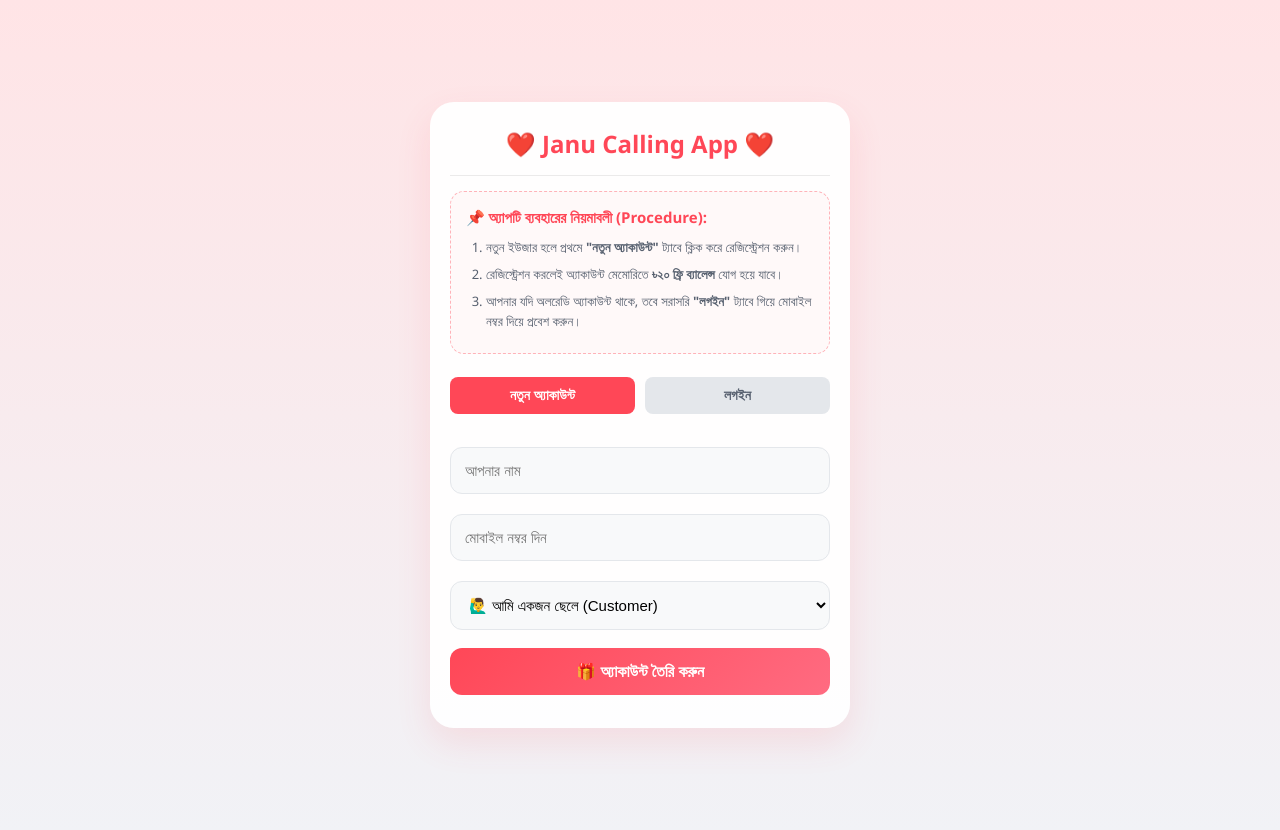
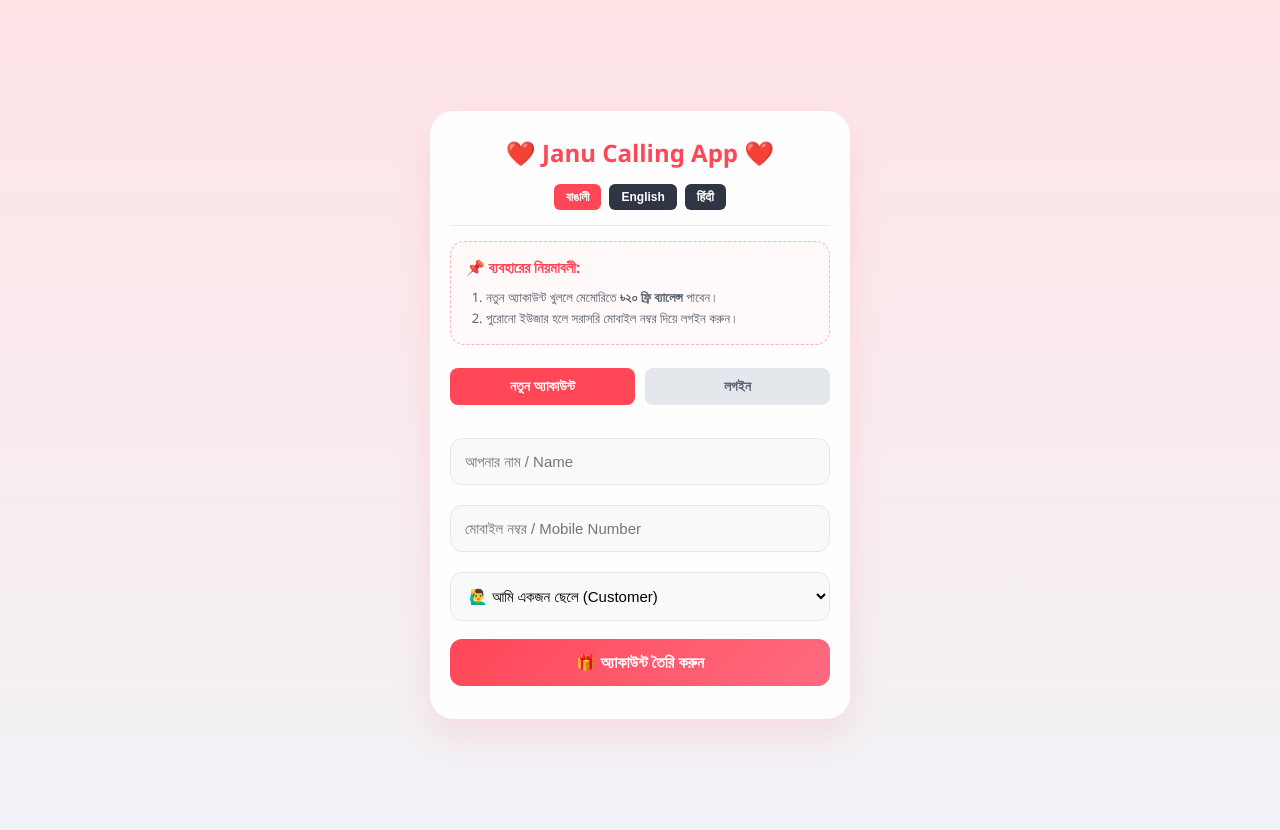
Before and after one commit to ssshalder123-hue/janucalling, a Flask app: page / in a window 1280 px wide. Run offline with Flask 3, Linux system fonts and the light colour scheme.

Commit message:
Update index.html

```diff
--- a/templates/index.html
+++ b/templates/index.html
@@ -22,10 +22,11 @@
         .container {
             max-width: 420px; width: 100%; background: rgba(255, 255, 255, 0.96);
             padding: 25px 20px; border-radius: 24px; box-shadow: 0px 15px 35px rgba(255, 71, 87, 0.12); box-sizing: border-box;
+            position: relative; overflow: hidden;
         }
 
         h2 { color: var(--primary); margin: 0 0 15px 0; font-size: 24px; text-align: center; }
-        h3 { color: var(--dark); font-size: 18px; margin-top: 5px; }
+        h3 { color: var(--dark); font-size: 18px; margin-top: 5px; text-align: center; }
         hr { border: 0; height: 1px; background: rgba(0,0,0,0.08); margin: 15px 0; }
 
         input, select {
@@ -52,13 +54,17 @@
         .tab-btn { background: #e4e7eb; color: #57606f; padding: 10px; font-size: 14px; border-radius: 8px; width: 50%; }
         .tab-btn.active { background: var(--primary); color: white; }
 
+        /* ভাষা নির্বাচন প্যানেল */
+        .lang-panel { display: flex; gap: 8px; justify-content: center; margin-bottom: 15px; }
+        .lang-btn { width: auto; padding: 6px 12px; font-size: 12px; background: #2f3542; border-radius: 6px; margin: 0; }
+        .lang-btn.active { background: var(--primary); }
+
         /* নিয়মাবলী গাইড বক্স */
         .procedure-box {
             background: #fff9f9; border: 1px dashed #ffb3b9; padding: 15px; border-radius: 14px; margin: 15px 0; text-align: left;
         }
         .procedure-box h4 { margin: 0 0 10px 0; color: var(--primary); font-size: 15px; display: flex; align-items: center; gap: 5px; }
         .step-list { margin: 0; padding-left: 20px; font-size: 13px; color: #57606f; line-height: 1.6; }
-        .step-list li { margin-bottom: 6px; }
 
         /* রিচার্জ প্ল্যান */
         .plan-board { margin-top: 20px; text-align: left; }
@@ -92,16 +94,20 @@
 
 <div class="container">
     <h2>❤️ Janu Calling App ❤️</h2>
+
+    <div class="lang-panel">
+        <button class="lang-btn active" id="lang-bn" onclick="changeLang('bn')">বাঙালী</button>
+        <button class="lang-btn" id="lang-en" onclick="changeLang('en')">English</button>
+        <button class="lang-btn" id="lang-hi" onclick="changeLang('hi')">हिंदी</button>
+    </div>
     <hr>
 
-    <!-- লগইন / রেজিস্ট্রেশন স্ক্রিন (ধাপসহ নিয়মাবলী) -->
     <div id="auth-section">
         <div class="procedure-box">
-            <h4>📌 অ্যাপটি ব্যবহারের নিয়মাবলী (Procedure):</h4>
-            <ol class="step-list">
-                <li>নতুন ইউজার হলে প্রথমে <b>"নতুন অ্যাকাউন্ট"</b> ট্যাবে ক্লিক করে রেজিস্ট্রেশন করুন।</li>
-                <li>রেজিস্ট্রেশন করলেই অ্যাকাউন্ট মেমোরিতে <b>৳২০ ফ্রি ব্যালেন্স</b> যোগ হয়ে যাবে।</li>
-                <li>আপনার যদি অলরেডি অ্যাকাউন্ট থাকে, তবে সরাসরি <b>"লগইন"</b> ট্যাবে গিয়ে মোবাইল নম্বর দিয়ে প্রবেশ করুন।</li>
+            <h4 id="guide-title">📌 ব্যবহারের নিয়মাবলী:</h4>
+            <ol class="step-list" id="guide-steps">
+                <li>নতুন অ্যাকাউন্ট খুললে মেমোরিতে <b>৳২০ ফ্রি ব্যালেন্স</b> পাবেন।</li>
+                <li>পুরোনো ইউজার হলে সরাসরি মোবাইল নম্বর দিয়ে লগইন করুন।</li>
             </ol>
         </div>
 
@@ -111,94 +117,120 @@
         </div>
 
         <div id="reg-form">
-            <input type="text" id="reg-name" placeholder="আপনার নাম">
-            <input type="number" id="reg-phone" placeholder="মোবাইল নম্বর দিন">
+            <input type="text" id="reg-name" placeholder="আপনার নাম / Name">
+            <input type="number" id="reg-phone" placeholder="মোবাইল নম্বর / Mobile Number">
             <select id="reg-gender">
                 <option value="male">🙋‍♂️ আমি একজন ছেলে (Customer)</option>
                 <option value="female">🙋‍♀️ আমি একজন মেয়ে (Hosting)</option>
             </select>
-            <button class="btn-primary" onclick="handleRegister()">🎁 অ্যাকাউন্ট তৈরি করুন</button>
+            <button class="btn-primary" id="reg-submit-btn" onclick="handleRegister()">🎁 অ্যাকাউন্ট তৈরি করুন</button>
         </div>
 
         <div id="login-form" class="hidden">
-            <input type="number" id="login-phone" placeholder="আপনার মোবাইল নম্বর দিন">
-            <button class="btn-login" onclick="handleLogin()">🔓 প্রবেশ করুন</button>
+            <input type="number" id="login-phone" placeholder="আপনার মোবাইল নম্বর">
+            <button class="btn-login" id="login-submit-btn" onclick="handleLogin()">🔓 প্রবেশ করুন</button>
         </div>
     </div>
 
-    <!-- কাস্টমার (ছেলেদের) ড্যাশবোর্ড সেকশন -->
-    <div id="boy-dashboard" class="hidden">
-        <h3>👋 স্বাগতম কাস্টমার, <span id="boy-name-display" style="color: var(--primary);"></span></h3>
+    <div id="call-box" class="call-card hidden">
+        <div class="avatar">❤️</div>
+        <h3 id="call-person-name" style="color: white; margin: 5px 0;">Connecting...</h3>
+        <div class="call-state" id="call-status-label">Calling...</div>
 
-        <div class="status-box">
-            💰 আপনার ব্যালেন্স: ৳<span id="balance-display">0</span> (খরচ: ৳২ / মিনিট)
+        <div id="incoming-actions" class="incoming-buttons hidden">
+            <button class="btn-online" style="padding: 10px;" id="lbl-accept" onclick="acceptIncomingCall()">🟢 রিসিভ করুন</button>
+            <button class="btn-decline" style="padding: 10px;" id="lbl-decline" onclick="hangUpCall()">🛑 কেটে দিন</button>
         </div>
 
-        <div class="procedure-box" style="background: #f4fbf7; border-color: #bbf3d6;">
-            <h4 style="color: #2ed573;">📞 কল করার নিয়মাবলী:</h4>
-            <ol class="step-list" style="color: #2f3542;">
-                <li>নিচের <b>"এখনই ইন-অ্যাপ কল করুন"</b> বাটনে ক্লিক করুন।</li>
-                <li>মেমোরি সিস্টেম নিজে থেকেই অনলাইন থাকা হোস্টিং মেয়েকে খুঁজে বের করবে।</li>
-                <li>মেয়ের ফোনে রিং বাজবে। মেয়ে রিসিভ করার পর থেকে প্রতি মিনিটে ৳২ করে কাটবে।</li>
-            </ol>
+        <div id="active-actions">
+            <button class="btn-decline" style="padding: 12px;" id="lbl-end" onclick="hangUpCall()">🛑 কল শেষ করুন</button>
         </div>
+    </div>
 
-        <button class="btn-online" onclick="startInAppCall()">📞 এখনই ইন-অ্যাপ কল করুন</button>
+    <div id="boy-dashboard" class="hidden">
+        <h3>👋 <span id="lbl-welcome-boy">স্বাগতম কাস্টমার</span>, <span id="boy-name-display" style="color: var(--primary);"></span></h3>
+        <div class="status-box" id="boy-balance-box">💰 আপনার ব্যালেন্স: ৳<span id="balance-display">0</span> (খরচ: ৳২ / মিনিট)</div>
+
+        <button class="btn-online" id="lbl-call-btn" onclick="startInAppCall()">📞 এখনই ইন-অ্যাপ কল করুন</button>
 
         <div class="plan-board">
-            <h4 style="margin: 0 0 10px 0;">💳 রিচার্জ প্ল্যান বোর্ড:</h4>
+            <h4 id="lbl-plan-title">💳 রিচার্জ প্ল্যান বোর্ড:</h4>
             <div class="plan-card"><div><b>৳১০ প্ল্যান</b><p style="margin:2px 0 0 0;font-size:11px;">৫ মিনিট টকটাইম</p></div><button class="btn-buy" onclick="payUPI(10)">৳১০</button></div>
             <div class="plan-card"><div><b>৳২০ প্ল্যান</b><p style="margin:2px 0 0 0;font-size:11px;">১০ মিনিট টকটাইম</p></div><button class="btn-buy" onclick="payUPI(20)">৳২০</button></div>
         </div>
     </div>
 
-    <!-- মেয়েদের (হোস্টিং) ড্যাশবোর্ড সেকশন -->
     <div id="girl-dashboard" class="hidden">
-        <h3>👋 স্বাগতম হোস্টিং, <span id="girl-name-display" style="color: var(--primary);"></span></h3>
-
-        <div class="procedure-box" style="background: #fdfaf4; border-color: #f7e1b5;">
-            <h4 style="color: #f39c12;">🟢 হোস্ٹنگ কাজের নিয়মাবলী:</h4>
-            <ol class="step-list">
-                <li>কল পাওয়ার জন্য অবশ্যই <b>"আমি অনলাইন"</b> বাটনে ক্লিক করে রাখুন।</li>
-                <li>কাস্টমার কল দিলে আপনার স্ক্রিনে ফুল-跨ন রিংটোনসহ পপ-আপ আসবে।</li>
-                <li><b>"রিসিভ করুন"</b> বাটনে চাপ দিয়ে কথা বলা শুরু করুন।</li>
-            </ol>
-        </div>
-
-        <p>আপনার অনলাইন স্ট্যাটাস সেট করুন:</p>
-        <button class="btn-online" onclick="updateStatus('available')">🟢 আমি অনলাইন (কল আসবে)</button>
-        <button class="btn-offline" onclick="updateStatus('offline')">⚫ আমি অফলাইন</button>
-        <div id="girl-status-text" style="margin-top: 15px; font-weight:bold;"></div>
+        <h3>👋 <span id="lbl-welcome-girl">স্বাগতম হোস্ティング</span>, <span id="girl-name-display" style="color: var(--primary);"></span></h3>
+        <p id="lbl-girl-p">অনলাইন থাকলে আপনার ফোনে লাইভ কলিং রিং বাজবে:</p>
+        <button class="btn-online" id="lbl-go-online" onclick="updateStatus('available')">🟢 আমি অনলাইন</button>
+        <button class="btn-offline" id="lbl-go-offline" onclick="updateStatus('offline')">⚫ আমি অফলাইন</button>
+        <div id="girl-status-text" style="margin-top: 15px; font-weight:bold; text-align: center;"></div>
     </div>
 </div>
 
-<!-- ইন-অ্যাপ কলিং ফুল স্ক্রিন ইন্টারফেস -->
-<div id="call-screen" class="calling-overlay hidden">
-    <div class="avatar">❤️</div>
-    <h2 id="call-person-name" style="color: white; margin-top: 20px;">Connecting...</h2>
-    <div class="call-state" id="call-status-label">Calling...</div>
-
-    <div id="incoming-actions" class="incoming-buttons hidden">
-        <button class="btn-accept" onclick="acceptIncomingCall()">🟢 রিসিভ করুন</button>
-        <button class="btn-decline" onclick="hangUpCall()">🛑 কেটে দিন</button>
-    </div>
-
-    <div id="active-actions" style="width: 100%;">
-        <button class="btn-decline" style="border-radius: 50px; padding: 18px;" onclick="hangUpCall()">🛑 কল শেষ করুন</button>
-    </div>
-</div>
-
-<!-- ব্যাকগ্রাউন্ড অডিও রিংটোন -->
 <audio id="ringtone" src="https://assets.mixkit.co/active_storage/sfx/1360/1360-84.wav" loop preload="auto"></audio>
 
 <script>
-    let myPhone = "";
-    let myGender = "";
-    let currentRoomId = "";
-    let callTimerInterval;
-    let checkIncomingInterval;
-    let balanceInterval;
-    let seconds = 0;
+    let myPhone = ""; let myGender = ""; let currentRoomId = "";
+    let callTimerInterval; let checkIncomingInterval; let balanceInterval;
+    let seconds = 0; let currentLang = 'bn';
+
+    // লাইভ অডিও কানেকশনের জন্য WebRTC মেমোরি অবজেক্ট
+    let localStream; let peerConnection;
+    const rtcConfig = { iceServers: [{ urls: 'stun:stun.l.google.com:19302' }] };
+
+    // ৩টি ভাষার ডিকশনারি ডেটাবেস
+    const languages = {
+        bn: {
+            guideTitle: "📌 ব্যবহারের নিয়মাবলী:",
+            steps: ["নতুন অ্যাকাউন্ট খুললে মেমোরিতে <b>৳২০ ফ্রি ব্যালেন্স</b> পাবেন।", "পুরোনো ইউজার হলে সরাসরি মোবাইল নম্বর দিয়ে লগইন করুন।"],
+            regTab: "নতুন অ্যাকাউন্ট", loginTab: "লগইন", regBtn: "🎁 অ্যাকাউন্ট তৈরি করুন", loginBtn: "🔓 প্রবেশ করুন",
+            welcomeBoy: "স্বাগতম কাস্টমার", welcomeGirl: "স্বাগতম হোস্টিং", balanceText: "💰 আপনার ব্যালেন্স: ৳", costText: " (খরচ: ৳২ / মিনিট)",
+            callBtn: "📞 এখনই ইন-অ্যাপ কল করুন", planTitle: "💳 রিচার্জ প্ল্যান বোর্ড:", girlP: "অনলাইন থাকলে আপনার ফোনে লাইভ কলিং রিং বাজবে:",
+            goOnline: "🟢 আমি অনলাইন", goOffline: "⚫ আমি অফলাইন", accept: "🟢 রিসিভ করুন", decline: "🛑 কেটে দিন", end: "🛑 কল শেষ করুন"
+        },
+        en: {
+            guideTitle: "📌 Procedure Guide:",
+            steps: ["New accounts get <b>₹20 FREE balance</b> automatically.", "Existing users can login directly using their mobile number."],
+            regTab: "New Account", loginTab: "Login", regBtn: "🎁 Create Account", loginBtn: "🔓 Enter Dashboard",
+            welcomeBoy: "Welcome Customer", welcomeGirl: "Welcome Hosting", balanceText: "💰 Balance: ₹", costText: " (Charge: ₹2 / Min)",
+            callBtn: "📞 Call In-App Now", planTitle: "💳 Recharge Plan Board:", girlP: "Stay online to receive live incoming audio calls:",
+            goOnline: "🟢 Go Online", goOffline: "⚫ Go Offline", accept: "🟢 Accept Call", decline: "🛑 Decline", end: "🛑 End Call"
+        },
+        hi: {
+            guideTitle: "📌 उपयोग करने के नियम:",
+            steps: ["नया अकाउंट बनाने पर मेमोेरी में <b>₹20 फ्री बैलेंस</b> मिलेगा।", "पुराने यूजर सीधे मोबाइल नंबर डालकर लॉगिन करें।"],
+            regTab: "नया अकाउंट", loginTab: "लॉगिन", regBtn: "🎁 अकाउंट बनाएं", loginBtn: "🔓 प्रवेश करें",
+            welcomeBoy: "स्वागत है कस्टमर", welcomeGirl: "स्वागत है होस्टिंग", balanceText: "💰 आपका बैलेंस: ₹", costText: " (शुल्क: ₹2 / मिनट)",
+            callBtn: "📞 अभी इन-ऐप कॉल करें", planTitle: "💳 रिचार्ज प्लान बोर्ड:", girlP: "कॉल प्राप्त करने के लिए ऑनलाइन बने रहें:",
+            goOnline: "🟢 ऑनलाइन जाएँ", goOffline: "⚫ ऑफलाइन जाएँ", accept: "🟢 कॉल उठाएं", decline: "🛑 काट दें", end: "🛑 कॉल समाप्त"
+        }
+    };
+
+    function changeLang(lang) {
+        currentLang = lang;
+        document.querySelectorAll('.lang-btn').forEach(b => b.classList.remove('active'));
+        document.getElementById(`lang-${lang}`).classList.add('active');
+
+        const data = languages[lang];
+        document.getElementById('guide-title').innerText = data.guideTitle;
+        document.getElementById('guide-steps').innerHTML = data.steps.map(s => `<li>${s}</li>`).join('');
+        document.getElementById('tab-reg-btn').innerText = data.regTab;
+        document.getElementById('tab-login-btn').innerText = data.loginTab;
+        document.getElementById('reg-submit-btn').innerText = data.regBtn;
+        document.getElementById('login-submit-btn').innerText = data.loginBtn;
+        document.getElementById('lbl-welcome-boy').innerText = data.welcomeBoy;
+        document.getElementById('lbl-welcome-girl').innerText = data.welcomeGirl;
+        document.getElementById('lbl-call-btn').innerText = data.callBtn;
+        document.getElementById('lbl-plan-title').innerText = data.planTitle;
+        document.getElementById('lbl-girl-p').innerText = data.girlP;
+        document.getElementById('lbl-go-online').innerText = data.goOnline;
+        document.getElementById('lbl-go-offline').innerText = data.goOffline;
+        document.getElementById('lbl-accept').innerText = data.accept;
+        document.getElementById('lbl-decline').innerText = data.decline;
+        document.getElementById('lbl-end').innerText = data.end;
+    }
 
     function switchTab(type) {
         if(type === 'reg') {
@@ -218,7 +250,7 @@
         const name = document.getElementById('reg-name').value;
         const phone = document.getElementById('reg-phone').value;
         const gender = document.getElementById('reg-gender').value;
-        if(!name || !phone) return alert("সব ঘর পূরণ করুন!");
+        if(!name || !phone) return alert("Fill all inputs!");
 
         const response = await fetch('/register', {
             method: 'POST',
@@ -262,11 +294,28 @@
             headers: { 'Content-Type': 'application/json' },
             body: JSON.stringify({ phone: myPhone, status })
         });
-        document.getElementById('girl-status-text').innerHTML = "স্ট্যাটাস: " + (status === 'available' ? '<span style="color:#2ed573;">অনলাইন</span>' : '<span style="color:#747d8c;">অফলাইন</span>');
+        document.getElementById('girl-status-text').innerHTML = status === 'available' ? '<span style="color:#2ed573;">ONLINE</span>' : '<span style="color:#747d8c;">OFFLINE</span>';
     }
 
     function payUPI(amount) {
         window.location.href = `upi://pay?pa=halder.safikul2@ybl&pn=JanuCalling&am=${amount}&cu=INR&tn=Recharge_${myPhone}`;
+    }
+
+    // 🔊 মাইক্রোফোন এবং ভয়েস লাইভ করার ট্র্যাকিং ফাংশন
+    async function startAudioTransmission() {
+        try {
+            localStream = await navigator.mediaDevices.getUserMedia({ audio: true, video: false });
+            peerConnection = new RTCPeerConnection(rtcConfig);
+            localStream.getTracks().forEach(track => peerConnection.addTrack(track, localStream));
+
+            // রিমোট স্পিকার ভয়েস রিসিভার লুপ
+            peerConnection.ontrack = (event) => {
+                const remoteAudio = document.createElement('audio');
+                remoteAudio.srcObject = event.streams[0];
+                remoteAudio.autoplay = true;
+                document.body.appendChild(remoteAudio);
+            };
+        } catch (e) { console.log("Microphone access denied or error:", e); }
     }
 
     async function startInAppCall() {
@@ -282,9 +331,10 @@
             document.getElementById('call-person-name').innerText = data.girl_name;
             document.getElementById('call-status-label').innerText = "Ringing (ঘণ্টি বাজছে)...";
             document.getElementById('incoming-actions').classList.add('hidden');
-            document.getElementById('call-screen').classList.remove('hidden');
+            document.getElementById('call-box').classList.remove('hidden');
+            try { document.getElementById('ringtone').play(); } catch(e){}
 
-            try { document.getElementById('ringtone').play(); } catch(e) { console.log("Audio play delayed"); }
+            await startAudioTransmission(); // ছেলেদের ভয়েস ট্রান্সমিশন অন হলো
 
             let checkAccept = setInterval(async () => {
                 const checkRes = await fetch('/check_incoming', {
@@ -316,9 +364,9 @@
             if(data.incoming) {
                 currentRoomId = data.room_id;
                 document.getElementById('call-person-name').innerText = data.boy_name;
-                document.getElementById('call-status-label').innerText = "⚠️ ইনকামিং অ্যাপ কল...";
+                document.getElementById('call-status-label').innerText = "⚠️ Incoming Call...";
                 document.getElementById('incoming-actions').classList.remove('hidden');
-                document.getElementById('call-screen').classList.remove('hidden');
+                document.getElementById('call-box').classList.remove('hidden');
                 try { document.getElementById('ringtone').play(); } catch(e){}
             }
         }
@@ -326,6 +374,8 @@
 
     async function acceptIncomingCall() {
         try { document.getElementById('ringtone').pause(); } catch(e){}
+        await startAudioTransmission(); // মেয়েদের ভয়েস ট্রান্সমিশন অন হলো
+
         const response = await fetch('/accept_call', {
             method: 'POST',
             headers: { 'Content-Type': 'application/json' },
@@ -357,11 +407,10 @@
                     body: JSON.stringify({ boy_phone: myPhone, room_id: currentRoomId })
                 });
                 const data = await res.json();
-
                 if(data.status === "success") {
                     document.getElementById('balance-display').innerText = data.new_balance;
-                } else if(data.status === "low_balance" || data.status === "disconnected") {
-                    alert("ব্যালেন্স শেষ বা কল ডিসকানেক্ট হয়েছে!");
+                } else {
+                    alert("Low Balance! Call Disconnected.");
                     hangUpCall();
                 }
             }, 60000);
@@ -369,12 +418,12 @@
     }
 
     async function hangUpCall() {
-        try {
-            document.getElementById('ringtone').pause();
-            document.getElementById('ringtone').currentTime = 0;
-        } catch(e){}
-        clearInterval(callTimerInterval);
-        clearInterval(balanceInterval);
+        try { document.getElementById('ringtone').pause(); document.getElementById('ringtone').currentTime = 0; } catch(e){}
+        clearInterval(callTimerInterval); clearInterval(balanceInterval);
+
+        // মাইক্রোফোন অফ করার প্রসেস
+        if(localStream) { localStream.getTracks().forEach(track => track.stop()); }
+        if(peerConnection) { peerConnection.close(); }
 
         await fetch('/end_call', {
             method: 'POST',
@@ -382,8 +431,8 @@
             body: JSON.stringify({ room_id: currentRoomId })
         });
 
-        document.getElementById('call-screen').classList.add('hidden');
-        alert("কল শেষ হয়েছে।");
+        document.getElementById('call-box').classList.add('hidden');
+        alert("Call Ended.");
     }
 </script>
 </body>
```
Also changed, not shown: other parts of templates/index.html (+13 -18 lines).
